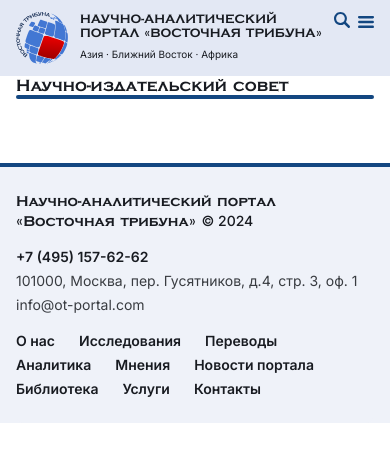
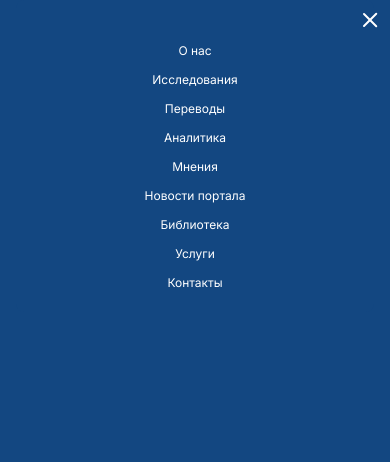
Before and after one commit to fayzullayevelmurod/EastTribune, a plain HTML site: page index.html in a window 390 px wide. Both pictures are taken after a click on the button 366 px from the left and 21 px from the top of the page. Drawn offline with nearby package versions, Linux system fonts and the light colour scheme.

Commit message:
media burger menu added

```diff
--- a/css/_responsive.scss
+++ b/css/_responsive.scss
@@ -134,6 +134,36 @@
 
   .nav {
     display: none;
+    margin-top: 0;
+    position: fixed;
+    z-index: 4;
+    top: 0;
+    left: 0;
+    width: 100%;
+    height: 100%;
+    background-color: $color-blue-dark;
+
+    &_close {
+      position: absolute;
+      top: 10px;
+      right: 10px;
+      width: 20px;
+      height: 20px;
+      display: block;
+    }
+
+    &_link {
+      padding: 40px 20px 20px 20px;
+      flex-direction: column;
+
+      button {
+        display: none;
+      }
+    }
+  }
+
+  .nav.active {
+    display: block;
   }
 
   .footer {
--- a/css/style.scss
+++ b/css/style.scss
@@ -198,6 +198,10 @@
 .nav {
     margin-top: 16px;
 
+    &_close {
+        display: none;
+    }
+
     &_link {
         padding: 8px;
         border-radius: 8px;
--- a/index.html
+++ b/index.html
@@ -56,7 +56,7 @@
                                 <path d="M15.6211 13.763L11.9426 10.0338C12.5895 8.99157 12.9319 7.78494 12.9304 6.55358C12.9304 2.93393 10.0357 0 6.46505 0C2.89443 0 0 2.93393 0 6.55358C0 10.1734 2.89429 13.107 6.46505 13.107C7.78571 13.1087 9.07491 12.6985 10.1577 11.9321L13.7924 15.6169C13.9125 15.7386 14.055 15.8351 14.2119 15.9008C14.3688 15.9666 14.537 16.0003 14.7068 16C14.8766 16.0003 15.0449 15.9666 15.2018 15.9009C15.3588 15.8351 15.5014 15.7386 15.6215 15.6169C15.8639 15.3709 16.0001 15.0375 16 14.6898C15.9999 14.3422 15.8636 14.0088 15.6211 13.763ZM6.46505 10.9838C4.05163 10.9838 2.09498 9.00046 2.09498 6.55386C2.09498 4.10725 4.05163 2.12381 6.46505 2.12381C8.8786 2.12381 10.8351 4.10725 10.8351 6.55386C10.8351 9.00046 8.8786 10.9838 6.46505 10.9838Z" fill="#134781"/>
                             </svg>
                         </button>
-                        <button>
+                        <button class="burger_btn">
                             <svg width="16" height="12" viewBox="0 0 16 12" fill="none" xmlns="http://www.w3.org/2000/svg">
                                 <path d="M1.2 2.4H14.8C15.1183 2.4 15.4235 2.27357 15.6485 2.04853C15.8736 1.82348 16 1.51826 16 1.2C16 0.88174 15.8736 0.576515 15.6485 0.351472C15.4235 0.126428 15.1183 0 14.8 0H1.2C0.88174 0 0.576516 0.126428 0.351472 0.351472C0.126428 0.576515 0 0.88174 0 1.2C0 1.51826 0.126428 1.82348 0.351472 2.04853C0.576516 2.27357 0.88174 2.4 1.2 2.4ZM14.8 4.8H1.2C0.88174 4.8 0.576516 4.92643 0.351472 5.15147C0.126428 5.37652 0 5.68174 0 6C0 6.31826 0.126428 6.62349 0.351472 6.84853C0.576516 7.07357 0.88174 7.2 1.2 7.2H14.8C15.1183 7.2 15.4235 7.07357 15.6485 6.84853C15.8736 6.62349 16 6.31826 16 6C16 5.68174 15.8736 5.37652 15.6485 5.15147C15.4235 4.92643 15.1183 4.8 14.8 4.8ZM14.8 9.6H1.2C0.88174 9.6 0.576516 9.72643 0.351472 9.95147C0.126428 10.1765 0 10.4817 0 10.8C0 11.1183 0.126428 11.4235 0.351472 11.6485C0.576516 11.8736 0.88174 12 1.2 12H14.8C15.1183 12 15.4235 11.8736 15.6485 11.6485C15.8736 11.4235 16 11.1183 16 10.8C16 10.4817 15.8736 10.1765 15.6485 9.95147C15.4235 9.72643 15.1183 9.6 14.8 9.6Z" fill="#134781"/>
                             </svg>
@@ -69,6 +69,9 @@
 
         <!-- nav -->
         <nav class="nav">
+            <button class="nav_close">
+                <img src="./images/icons/close_btn.svg" alt="">
+            </button>
             <div class="container">
                 <ul class="nav_link">
                     <li class="nav_item">
--- a/js/main.js
+++ b/js/main.js
@@ -0,0 +1,11 @@
+let burger_btn = document.querySelector('.burger_btn');
+let nav_close = document.querySelector('.nav_close');
+let nav = document.querySelector('.nav');
+
+burger_btn.addEventListener('click', () => {
+  nav.classList.add('active');
+})
+
+nav_close.addEventListener('click', () => {
+  nav.classList.remove('active');
+})
```
Also changed, not shown: css/style.css, 1 other file.
